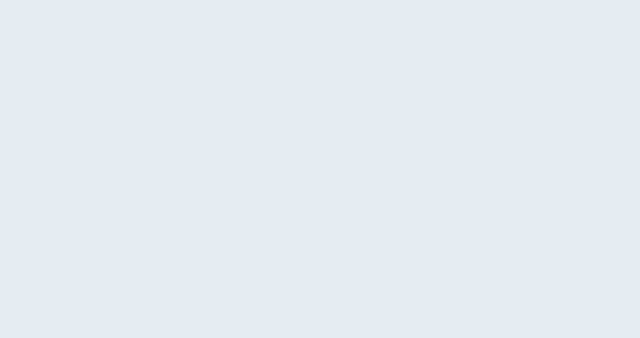
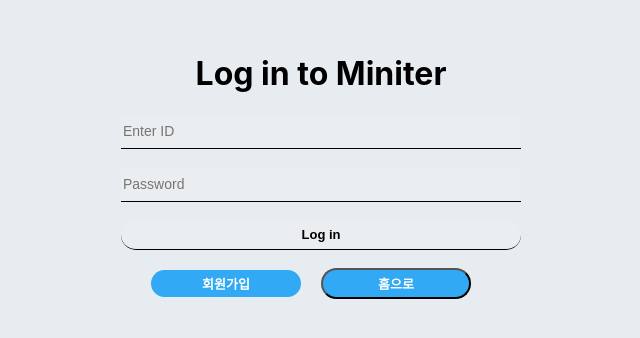
Before and after one commit to Georgee-lee/miniter, a React (Create React App) app: page /login in a window 1280 px wide. Shown: the part 156-494 px from the top of the page, without its empty margins (319-959 px from the left). Built offline with nearby package versions, Linux system fonts and the light colour scheme.

Commit message:
change directory structure

```diff
--- /dev/null
+++ b/src/Routes.js
@@ -0,0 +1,27 @@
+import React from 'react';
+import {
+  BrowserRouter as Router,
+  Route,
+  Switch,
+} from 'react-router-dom';
+import App from './component/App/App';
+import Tweet from './component/Tweet/Tweet'
+import Login from './component/Login/Login';
+import Signup from './component/Signup/Signup';
+
+class Routes extends React.Component {
+  render() {
+    return (
+      <Router>
+        <Switch>
+          <Route exact path="/" component={App} />
+          <Route exact path="/login" component={Login} />
+          <Route exact path="/signup" component={Signup} />
+          <Route exact path="/tweet" component={Tweet} />
+        </Switch>
+      </Router>
+    )
+  }
+}
+
+export default Routes;
--- /dev/null
+++ b/src/component/App/App.css
@@ -0,0 +1,26 @@
+.move {
+  width: 100%;
+  text-align: center;
+}
+
+.move-btn {
+  display: inline-block;
+  width: 150px;
+  padding: 4px;
+  margin-right: 20px;
+
+  font-size: 13px;
+  border-radius: 20px;
+  font-weight: bold;
+
+  cursor: pointer;
+  color: white;
+  background-color: rgb(50, 169, 244);
+
+  text-decoration: none;
+}
+
+.tw-logo {
+  display: block;
+  margin: 20px auto;
+}
--- a/src/component/App/App.js
+++ b/src/component/App/App.js
@@ -1,22 +1,18 @@
 import React, { Component } from 'react';
-import {
-    BrowserRouter as Router,
-    Route,
-    Switch } from 'react-router-dom';
-import Tweet from '../Tweet/Tweet';
-import Login from '../Login/Login';
-import Signup from '../Signup/Signup';
+import { Link } from 'react-router-dom';
+import './App.css';
 
 class App extends Component {
   render() {
     return (
-      <Router>
-        <Switch>
-          <Route exact path="/signup" component={Signup} />
-          <Route exact path="/tweet" component={Tweet} />
-          <Route exact path="/" component={Login} />
-        </Switch>
-      </Router>
+      <div>
+        <img src="https://www.blockmedia.co.kr/wp-content/uploads/2018/09/1-9.png" alt="logo" className="tw-logo"/>
+        <div className="move">
+          <Link to="/login" className="move-btn">로그인</Link>
+          <Link to="/signup" className="move-btn">회원가입</Link>
+          <Link to="/tweet" className="move-btn">트윗보기</Link>
+        </div>
+      </div>
     )
   }
 }
--- a/src/component/Login/Login.js
+++ b/src/component/Login/Login.js
@@ -25,6 +25,10 @@ class Login extends React.Component {
         pw: e.currentTarget.value
       })
     }
+  }
+
+  goBack = () => {
+    this.props.history.push('/');
   }
 
   // login() {
@@ -67,7 +71,7 @@ class Login extends React.Component {
 
         <div className="move">
           <Link to="/signup" className="move-btn">회원가입</Link>
-          <Link to="/tweet" className="move-btn">트윗보기</Link>
+          <button onClick={this.goBack} className="move-btn">홈으로</button>
         </div>
       </div>
     )
--- a/src/index.js
+++ b/src/index.js
@@ -1,6 +1,6 @@
 import React from 'react';
 import ReactDOM from 'react-dom';
 import './index.css';
-import App from './component/App/App';
+import Routes from './Routes';
 
-ReactDOM.render(<App />, document.getElementById('root'));
+ReactDOM.render(<Routes />, document.getElementById('root'));
```
